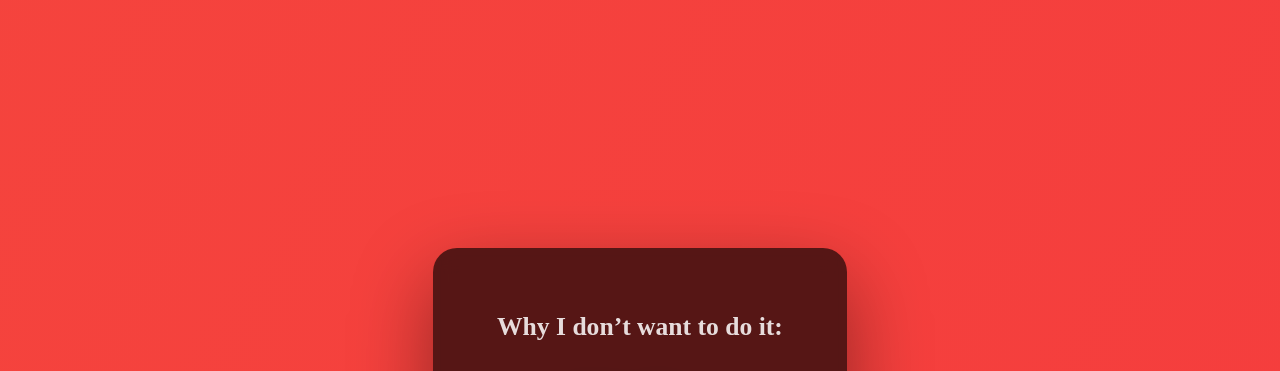
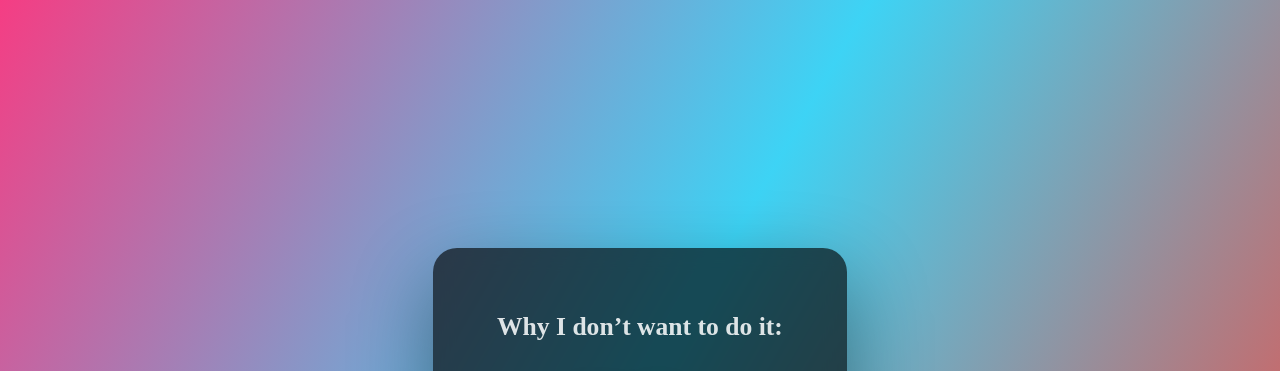
Before and after one commit to carobro/no, a plain HTML site: page index.html in a window 1280 px wide. Shown: the top 371 px of the page. Drawn offline with Linux system fonts and the light colour scheme; no server answers.

```diff
--- a/index.html
+++ b/index.html
@@ -128,9 +128,9 @@
 <script>
   // Randomize background colors
   const root = document.documentElement;
-  root.style.setProperty('--h1', Math.floor(Math.random() * Math.PI));
-  root.style.setProperty('--h2', Math.floor(Math.random() * Math.PI));
-  root.style.setProperty('--h3', Math.floor(Math.random() * Math.PI));
+  root.style.setProperty('--h1', Math.floor(Math.random() * 360));
+  root.style.setProperty('--h2', Math.floor(Math.random() * 360));
+  root.style.setProperty('--h3', Math.floor(Math.random() * 360));
 
   const reasonEl = document.getElementById("reason");
 
```
